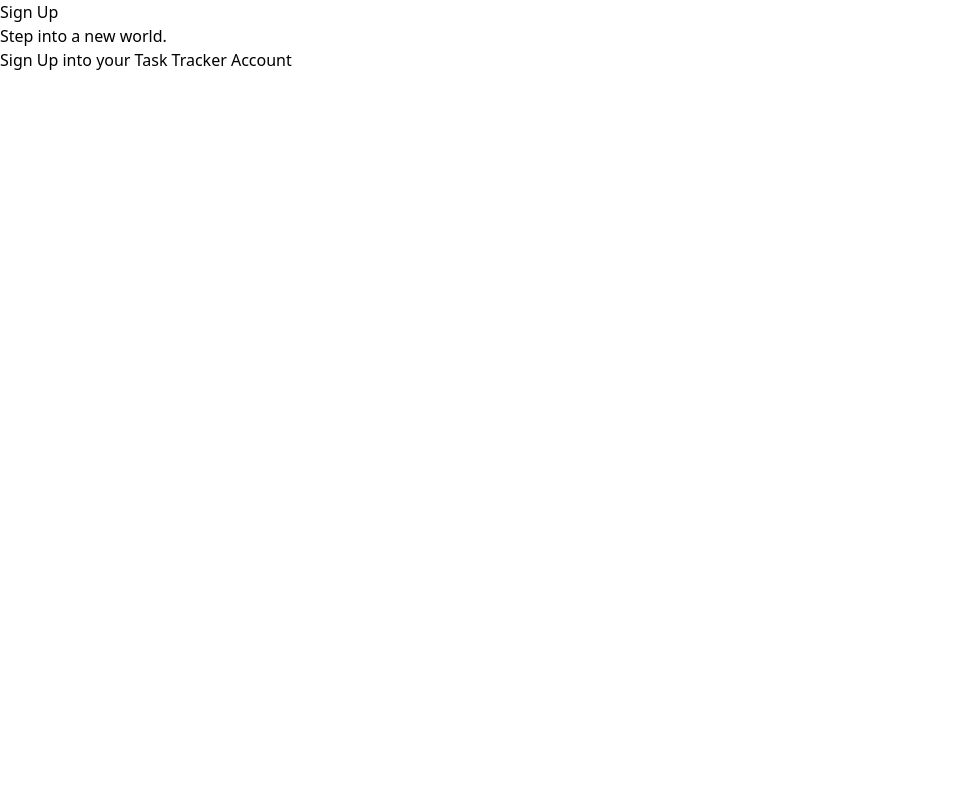
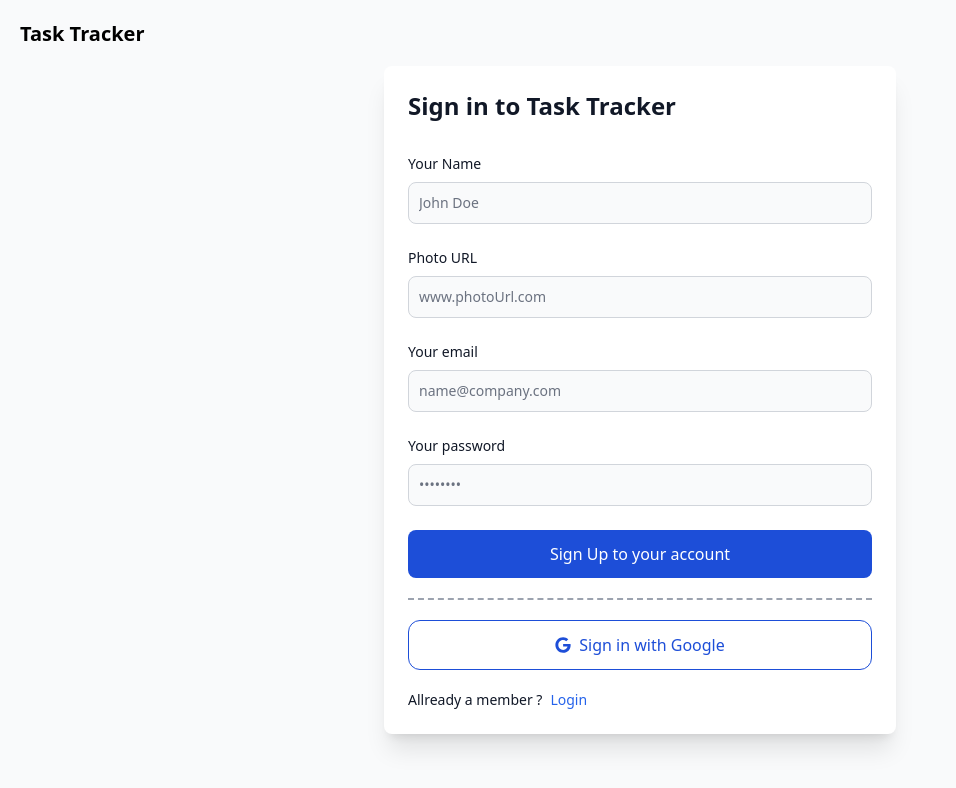
Before and after one commit to sumdx/task-management-client-side, a React (Vite) app: page /signup in a window 1280 px wide. Shown: the top 788 px of the page, without its empty margins (0-956 px from the left). Built offline with nearby package versions, Linux system fonts and the light colour scheme; no server answers.

Commit message:
signup functionality added

```diff
--- a/package.json
+++ b/package.json
@@ -14,6 +14,7 @@
     "@dnd-kit/core": "^6.3.1",
     "@dnd-kit/sortable": "^10.0.0",
     "@tailwindcss/vite": "^4.0.7",
+    "axios": "^1.7.9",
     "firebase": "^11.3.1",
     "flowbite": "^3.1.2",
     "react": "^19.0.0",
--- /dev/null
+++ b/src/Components/LogOutBtn.jsx
@@ -0,0 +1,16 @@
+import React, { useContext } from 'react';
+import { AuthContext } from '../Provider/AuthProvider';
+
+const LogOutBtn = () => {
+    const {signOutUser} = useContext(AuthContext);
+    const logOutHandle = () =>{
+        signOutUser();
+    }
+    return (
+        <button onClick={logOutHandle} className='w-full px-5 py-3 flex items-center gap-2 text-base font-medium justify-center rounded-xl text-center text-blue-700 border border-blue-700 focus:ring-4 focus:ring-blue-300  hover:bg-blue-800 hover:text-white dark:text-white dark:border-white dark:hover:bg-white dark:hover:text-blue-800'>
+            Log Out
+        </button>
+    );
+};
+
+export default LogOutBtn;
--- a/src/Components/NavBar.jsx
+++ b/src/Components/NavBar.jsx
@@ -1,7 +1,10 @@
-import  { useEffect, useState } from "react";
+import { useContext, useEffect, useState } from "react";
 import { NavLink } from "react-router";
+import { AuthContext } from "../Provider/AuthProvider";
+import LogOutBtn from "./LogOutBtn";
 
 const NavBar = () => {
+  const { user } = useContext(AuthContext);
   const [isDarkMode, setIsDarkMode] = useState(
     localStorage.getItem("theme") === "dark"
   );
@@ -15,7 +18,8 @@
     }
   }, [isDarkMode]);
 
-      const menuItems = <>
+  const menuItems = (
+    <>
       <li>
         <NavLink to={"/"}>
           <a
@@ -25,7 +29,6 @@
             Home
           </a>
         </NavLink>
-
       </li>
       <li>
         <NavLink to={"/dashboard"}>
@@ -36,10 +39,18 @@
             Dashboard
           </a>
         </NavLink>
-
       </li>
-
+      <li>
+        <button
+          onClick={() => setIsDarkMode(!isDarkMode)}
+          type="button"
+          className="block py-2 px-3 text-white bg-blue-700 rounded-sm md:bg-transparent md:text-blue-700 md:p-0 md:dark:text-blue-500"
+        >
+          {isDarkMode ? "🌞 Light Mode" : "🌙 Dark Mode"}
+        </button>
+      </li>
     </>
+  );
   return (
     <div>
       <nav className="bg-white dark:bg-gray-900 fixed w-full z-20 top-0 start-0 border-b border-gray-200 dark:border-gray-600">
@@ -48,19 +59,28 @@
             href="https://flowbite.com/"
             className="flex items-center space-x-3 rtl:space-x-reverse"
           >
-
             <span className="self-center text-2xl font-semibold whitespace-nowrap dark:text-white">
               Task Tracker
             </span>
           </a>
           <div className="flex md:order-2 space-x-3 md:space-x-0 rtl:space-x-reverse">
+            {user ? (
+              <div>
+                <LogOutBtn></LogOutBtn>
+              </div>
+            ) : (
+              <div>
+                <NavLink to={"/login"}>
                   <button
-             onClick={() => setIsDarkMode(!isDarkMode)}
                     type="button"
-              className="text-white bg-blue-700 hover:bg-blue-800 focus:ring-4 focus:outline-none focus:ring-blue-300 font-medium rounded-lg text-sm px-4 py-2 text-center dark:bg-blue-600 dark:hover:bg-blue-700 dark:focus:ring-blue-800"
+                    class="text-white bg-blue-700 hover:bg-blue-800 focus:ring-4 focus:ring-blue-300 font-medium rounded-lg text-sm px-5 py-2.5  dark:bg-blue-600 dark:hover:bg-blue-700 focus:outline-none dark:focus:ring-blue-800"
                   >
-              Get started
+                    Login
                   </button>
+                </NavLink>
+              </div>
+            )}
+
             <button
               data-collapse-toggle="navbar-sticky"
               type="button"
@@ -91,7 +111,6 @@
             id="navbar-sticky"
           >
             <ul className="flex flex-col p-4 md:p-0 mt-4 font-medium border border-gray-100 rounded-lg bg-gray-50 md:space-x-8 rtl:space-x-reverse md:flex-row md:mt-0 md:border-0 md:bg-white dark:bg-gray-800 md:dark:bg-gray-900 dark:border-gray-700">
-
               {menuItems}
             </ul>
           </div>
--- /dev/null
+++ b/src/Hooks/useAxiosPublic.jsx
@@ -0,0 +1,13 @@
+import axios from 'axios';
+
+
+const axiosPublic = axios.create({
+    baseURL : 'http://localhost:3000'
+})
+
+const useAxiosPublic = () => {
+
+    return axiosPublic;
+};
+
+export default useAxiosPublic;
--- a/src/Pages/Login.jsx
+++ b/src/Pages/Login.jsx
@@ -1,6 +1,6 @@
 import { useContext } from "react";
 import { AuthContext } from "../Provider/AuthProvider";
-import { useLocation, useNavigate } from "react-router";
+import { NavLink, useLocation, useNavigate } from "react-router";
 import GoogleLogin from "../Components/GoogleLogin";
 
 
@@ -18,19 +18,26 @@
     e.preventDefault();
     const email = e.target.email.value;
     const password = e.target.password.value;
-    console.log(email,password);
+
   };
 
 
   return (
-    <div className="min-h-screen flex items-center justify-center">
-      <div className=" shadow-2xl p-10 rounded-xl">
+    <div className="relative">
+      <div className="absolute top-0 left-0">
+        <NavLink to={"/"}><h1 className="ml-5 mt-5 text-xl font-bold">Task Tracker</h1></NavLink>
+      </div>
+      <div>
+        <section class="bg-gray-50 dark:bg-gray-900 min-h-screen">
+          <div class=" ">
+            <div className="flex items-center justify-center min-h-screen bg-gray-50 dark:bg-gray-900">
+              <div className="w-full max-w-lg p-6 space-y-5 bg-white rounded-lg shadow-xl dark:bg-gray-800">
+                <h2 class="text-2xl font-bold text-gray-900 dark:text-white">
+                  Sign in to Task Tracker
+                </h2>
+                <form onSubmit={loginHandle} class="mt-8 space-y-6 border-dashed border-gray-400 border-b-2 pb-5" action="#">
 
-        <h1>Login to your Task Tracker Account</h1>
-
-        <GoogleLogin></GoogleLogin>
-        <form class="max-w-sm mx-auto" onSubmit={loginHandle}>
-          <div class="mb-5">
+                  <div>
                     <label
                       for="email"
                       class="block mb-2 text-sm font-medium text-gray-900 dark:text-white"
@@ -42,11 +49,11 @@
                       name="email"
                       id="email"
                       class="bg-gray-50 border border-gray-300 text-gray-900 text-sm rounded-lg focus:ring-blue-500 focus:border-blue-500 block w-full p-2.5 dark:bg-gray-700 dark:border-gray-600 dark:placeholder-gray-400 dark:text-white dark:focus:ring-blue-500 dark:focus:border-blue-500"
-              placeholder="name@flowbite.com"
+                      placeholder="name@company.com"
                       required
                     />
                   </div>
-          <div class="mb-5">
+                  <div>
                     <label
                       for="password"
                       class="block mb-2 text-sm font-medium text-gray-900 dark:text-white"
@@ -57,20 +64,33 @@
                       type="password"
                       name="password"
                       id="password"
+                      placeholder="••••••••"
                       class="bg-gray-50 border border-gray-300 text-gray-900 text-sm rounded-lg focus:ring-blue-500 focus:border-blue-500 block w-full p-2.5 dark:bg-gray-700 dark:border-gray-600 dark:placeholder-gray-400 dark:text-white dark:focus:ring-blue-500 dark:focus:border-blue-500"
                       required
                     />
                   </div>
-
                   <button
                     type="submit"
-            class="w-full text-white bg-blue-700 hover:bg-blue-800 focus:ring-4 focus:outline-none focus:ring-blue-300 font-medium rounded-lg text-sm sm:w-auto px-5 py-2.5 text-center dark:bg-blue-600 dark:hover:bg-blue-700 dark:focus:ring-blue-800"
+                    class="min-w-full px-5 py-3 text-base font-medium text-center text-white bg-blue-700 rounded-lg hover:bg-blue-800 focus:ring-4 focus:ring-blue-300 sm:w-auto dark:bg-blue-600 dark:hover:bg-blue-700 dark:focus:ring-blue-800"
                   >
-            Login
+                    Sign Up to your account
                   </button>
                 </form>
+                <GoogleLogin></GoogleLogin>
+                <div class="text-sm font-medium text-gray-900 dark:text-white flex space-y-2">
+                  Not a member ?{" "}
+                  <NavLink to={"/signup"}>
+                    <p class="ml-2 text-blue-600 hover:underline dark:text-blue-500">
+                      Sign Up
+                    </p>
+                  </NavLink>
+                </div>
+              </div>
+            </div>
+          </div>
+        </section>
+      </div>
 
-      </div>
     </div>
   );
 };
--- a/src/Pages/Signup.jsx
+++ b/src/Pages/Signup.jsx
@@ -1,15 +1,196 @@
-import React from 'react';
+import React, { useContext } from "react";
+import { AuthContext } from "../Provider/AuthProvider";
+import { useLocation, useNavigate, NavLink } from "react-router";
+import GoogleLogin from "../Components/GoogleLogin";
+import { updateProfile } from "firebase/auth";
+import { auth } from "../Firebase/firebase.init";
+import useAxiosPublic from "../Hooks/useAxiosPublic";
+import Swal from "sweetalert2";
 
 const Signup = () => {
-    return (
-        <div className="">
-            <h1>Sign Up</h1>
-            <div>
-                <h1>Step into a new world.</h1>
-                <h1>Sign Up into your Task Tracker Account</h1>
+  const { user, signUpUser, signOutUser } = useContext(AuthContext);
+  const axiosPublic = useAxiosPublic();
+  const navigate = useNavigate();
+  const location = useLocation();
+  const from = location.state?.from?.pathname || "/dashboard";
+  if (user) {
+    return navigate("/");
+  }
+
+  const signUpHandle = (e) => {
+    e.preventDefault();
+    const name = e.target.name.value;
+    const photoUrl = e.target.photoUrl.value;
+    const email = e.target.email.value;
+    const password = e.target.password.value;
+    console.log(name, photoUrl, email, password);
+
+    signUpUser(email, password)
+    .then((result) => {
+      updateProfile(auth.currentUser, {
+        displayName: name,
+        photoURL: photoUrl,
+      })
+      .then((res) => {
+        const userInfo = {
+          name: name,
+          email:email,
+          photoURL: photoUrl,
+          role: "member",
+        };
+        console.log(userInfo)
+        axiosPublic
+          .post("/users", userInfo)
+          .then((res) => {
+            if (res.data.insertedId) {
+              Swal.fire({
+                title: "Success!",
+                text: "Sign Up Successfully",
+                icon: "success",
+                confirmButtonText: "Okay",
+              });
+              e.target.reset();
+              signOutUser();
+              navigate(from, { replace: true });
+            }
+          })
+          .catch((e) => {
+
+            Swal.fire({
+              title: "Error!",
+              text: "Something Wrong in saving user data in database",
+              icon: "error",
+              confirmButtonText: "Okay",
+            });
+          });
+      })
+      .catch((e)=>{
+        console.log(e);
+        Swal.fire({
+            title: "Error!",
+            text: "Something Wrong in updating the profile",
+            icon: "error",
+            confirmButtonText: "Okay",
+          });
+      })
+    })
+    .catch(()=>{
+        Swal.fire({
+            title: "Error!",
+            text: "Authentication Failed",
+            icon: "error",
+            confirmButtonText: "Okay",
+          });
+    })
+  };
+
+  return (
+    <div className="">
+      <div className="absolute top-0 left-0">
+        <NavLink to={"/"}>
+          <h1 className="ml-5 mt-5 text-xl font-bold">Task Tracker</h1>
+        </NavLink>
+      </div>
+      <div>
+        <section class="bg-gray-50 dark:bg-gray-900 min-h-screen">
+          <div class=" ">
+            <div className="flex items-center justify-center min-h-screen bg-gray-50 dark:bg-gray-900">
+              <div className="w-full max-w-lg p-6 space-y-5 bg-white rounded-lg shadow-xl dark:bg-gray-800">
+                <h2 class="text-2xl font-bold text-gray-900 dark:text-white">
+                  Sign in to Task Tracker
+                </h2>
+                <form
+                  onSubmit={signUpHandle}
+                  class="mt-8 space-y-6 border-dashed border-gray-400 border-b-2 pb-5"
+                  action="#"
+                >
+                  <div>
+                    <label
+                      for="name"
+                      class="block mb-2 text-sm font-medium text-gray-900 dark:text-white"
+                    >
+                      Your Name
+                    </label>
+                    <input
+                      type="text"
+                      name="name"
+                      id="name"
+                      class="bg-gray-50 border border-gray-300 text-gray-900 text-sm rounded-lg focus:ring-blue-500 focus:border-blue-500 block w-full p-2.5 dark:bg-gray-700 dark:border-gray-600 dark:placeholder-gray-400 dark:text-white dark:focus:ring-blue-500 dark:focus:border-blue-500"
+                      placeholder="John Doe"
+                      required
+                    />
+                  </div>
+                  <div>
+                    <label
+                      for="name"
+                      class="block mb-2 text-sm font-medium text-gray-900 dark:text-white"
+                    >
+                      Photo URL
+                    </label>
+                    <input
+                      type="text"
+                      name="photoUrl"
+                      id="photoUrl"
+                      class="bg-gray-50 border border-gray-300 text-gray-900 text-sm rounded-lg focus:ring-blue-500 focus:border-blue-500 block w-full p-2.5 dark:bg-gray-700 dark:border-gray-600 dark:placeholder-gray-400 dark:text-white dark:focus:ring-blue-500 dark:focus:border-blue-500"
+                      placeholder="www.photoUrl.com"
+                      required
+                    />
+                  </div>
+                  <div>
+                    <label
+                      for="email"
+                      class="block mb-2 text-sm font-medium text-gray-900 dark:text-white"
+                    >
+                      Your email
+                    </label>
+                    <input
+                      type="email"
+                      name="email"
+                      id="email"
+                      class="bg-gray-50 border border-gray-300 text-gray-900 text-sm rounded-lg focus:ring-blue-500 focus:border-blue-500 block w-full p-2.5 dark:bg-gray-700 dark:border-gray-600 dark:placeholder-gray-400 dark:text-white dark:focus:ring-blue-500 dark:focus:border-blue-500"
+                      placeholder="name@company.com"
+                      required
+                    />
+                  </div>
+                  <div>
+                    <label
+                      for="password"
+                      class="block mb-2 text-sm font-medium text-gray-900 dark:text-white"
+                    >
+                      Your password
+                    </label>
+                    <input
+                      type="password"
+                      name="password"
+                      id="password"
+                      placeholder="••••••••"
+                      class="bg-gray-50 border border-gray-300 text-gray-900 text-sm rounded-lg focus:ring-blue-500 focus:border-blue-500 block w-full p-2.5 dark:bg-gray-700 dark:border-gray-600 dark:placeholder-gray-400 dark:text-white dark:focus:ring-blue-500 dark:focus:border-blue-500"
+                      required
+                    />
+                  </div>
+                  <button
+                    type="submit"
+                    class="min-w-full px-5 py-3 text-base font-medium text-center text-white bg-blue-700 rounded-lg hover:bg-blue-800 focus:ring-4 focus:ring-blue-300 sm:w-auto dark:bg-blue-600 dark:hover:bg-blue-700 dark:focus:ring-blue-800"
+                  >
+                    Sign Up to your account
+                  </button>
+                </form>
+                <GoogleLogin></GoogleLogin>
+                <div class="text-sm font-medium text-gray-900 dark:text-white flex space-y-2">
+                  Allready a member ?{" "}
+                  <NavLink to={"/login"}>
+                    <p class="ml-2 text-blue-600 hover:underline dark:text-blue-500">
+                      Login
+                    </p>
+                  </NavLink>
+                </div>
+              </div>
             </div>
-        </div>
-    );
+          </div>
+        </section>
+      </div>
+    </div>
+  );
 };
 
 export default Signup;
```
Also changed, not shown: 1 other file (tests, documents, lock files or other folders). Lines whose indentation alone changed are shown as unchanged.
